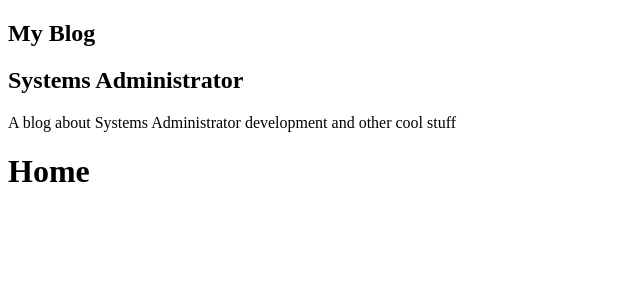
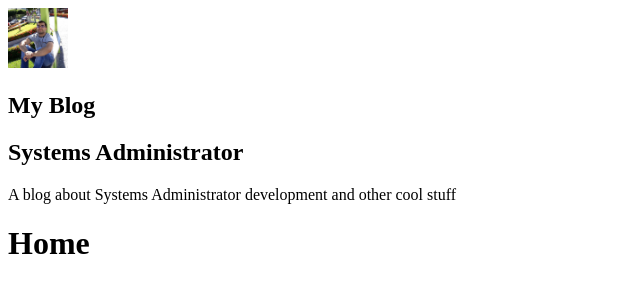
Before and after one commit to leandro-matos/gatsby-blog, a Gatsby site: page / in a window 1280 px wide. Shown: the whole page, without its empty margins (0-640 px from the left). Built offline with nearby package versions, Linux system fonts and the light colour scheme; Gatsby itself is replaced by a stand-in of ours.

Commit message:
Adicionando página de profile

```diff
--- /dev/null
+++ b/src/components/Avatar/index.js
@@ -0,0 +1,22 @@
+import React from 'react'
+import { useStaticQuery, graphql } from 'gatsby'
+import Img from "gatsby-image"
+
+const Avatar = () => {
+    const { avatarImage } = useStaticQuery(
+        graphql`
+        query {
+            avatarImage: file(relativePath: { eq: "profile-photo.jpg" }) {
+            childImageSharp {
+                fixed(width: 60, height: 60) {
+                ...GatsbyImageSharpFixed_tracedSVG
+                }
+            }
+            }
+        }
+        `
+    )
+    return <Img fixed={avatarImage.childImageSharp.fixed} className="Leandro" />
+}
+
+export default Avatar
--- a/src/components/Profile/index.js
+++ b/src/components/Profile/index.js
@@ -1,5 +1,7 @@
 import React from 'react'
 import { useStaticQuery, graphql } from 'gatsby'
+
+import Avatar from '../Avatar';
 
 const Profile = () => {
   const {
@@ -20,6 +22,7 @@ const Profile = () => {
 
     return (
       <div className="Profile-wrapper">
+        <Avatar />
         <h1>{title}</h1>
         <h2>{position}</h2>
         <p>{description}</p>
```
Also changed, not shown: src/images/profile-photo.jpg (added).
